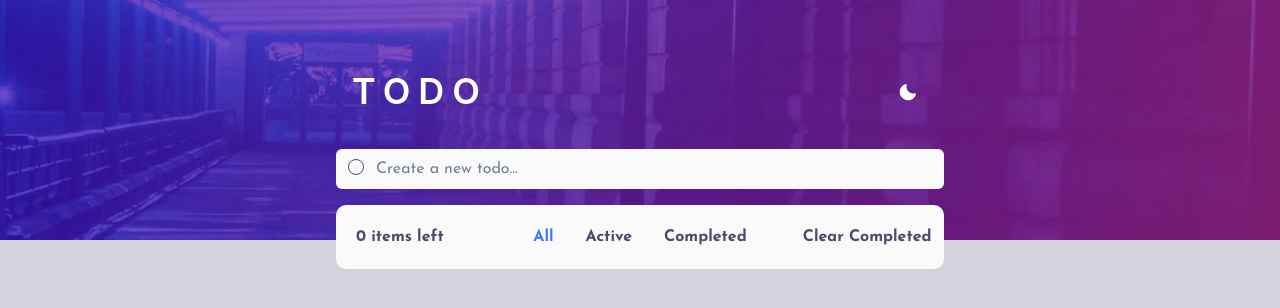
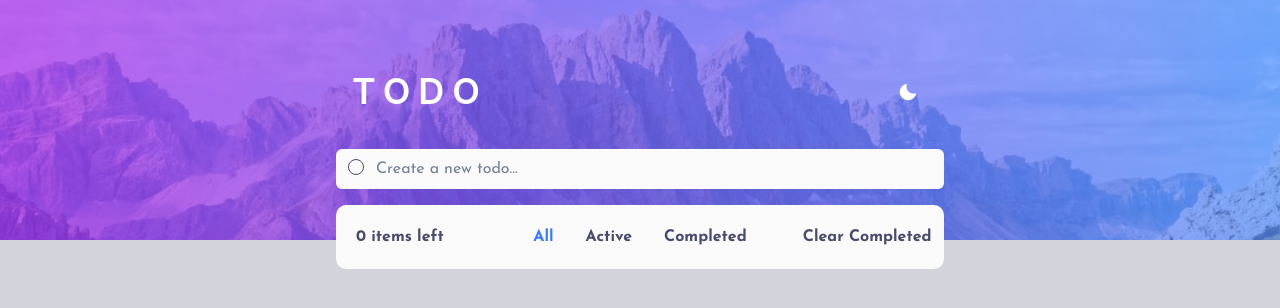
Before and after one commit to Gabr1eli4/Todo-App, a React (Vite) app: page / in a window 1280 px wide. Shown: the top 308 px of the page. Built offline with nearby package versions, Linux system fonts and the light colour scheme.

Commit message:
fixed the path to the backgroun light image

```diff
--- a/src/theme.js
+++ b/src/theme.js
@@ -98,7 +98,7 @@ const font = {
 
 const bg = {
 	darkDesktop: "images/bg-desktop-dark.jpg",
-	lightDesktop: "images/bg-desktop-dark.jpg",
+	lightDesktop: "images/bg-desktop-light.jpg",
 };
 
 const theme = extendTheme({
```
